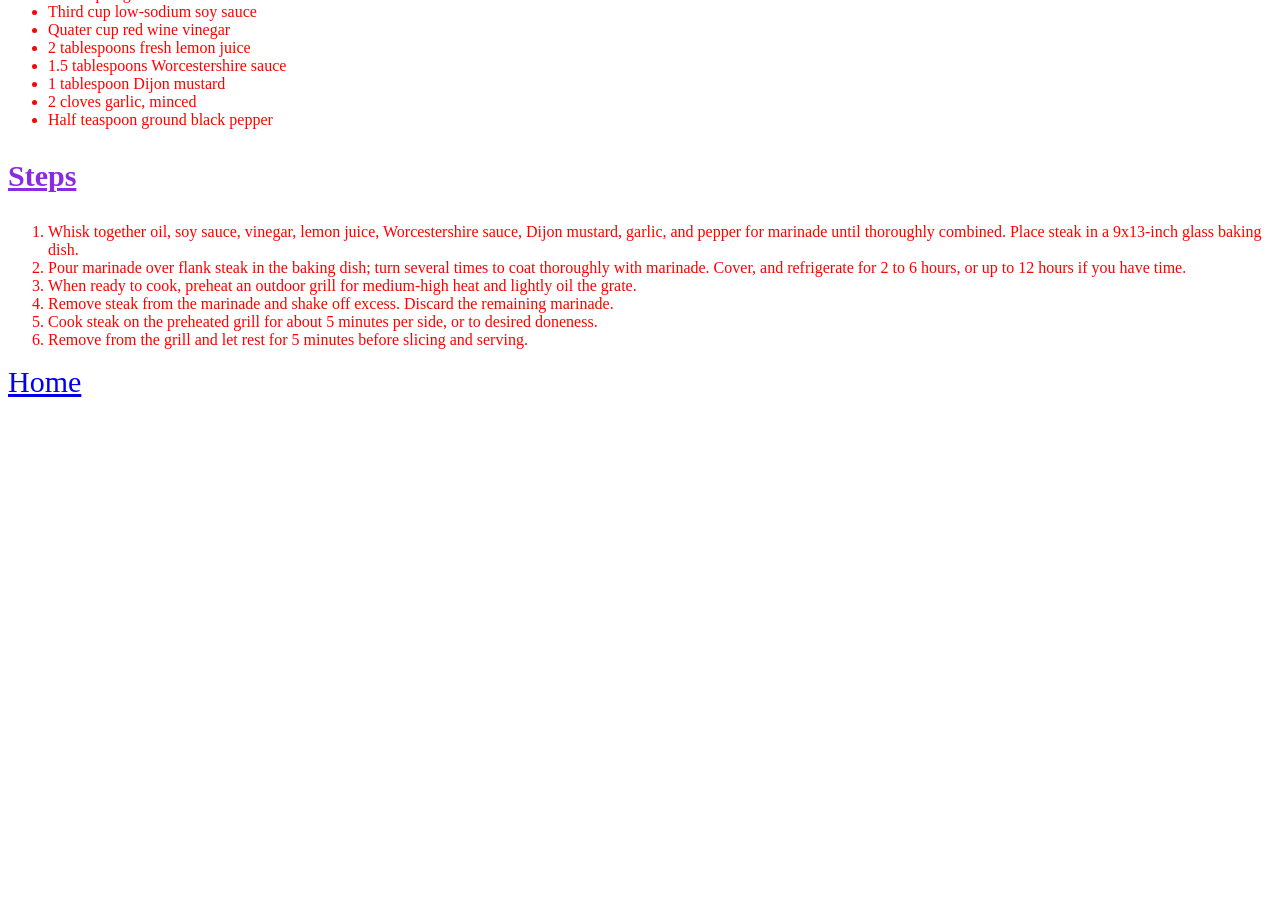
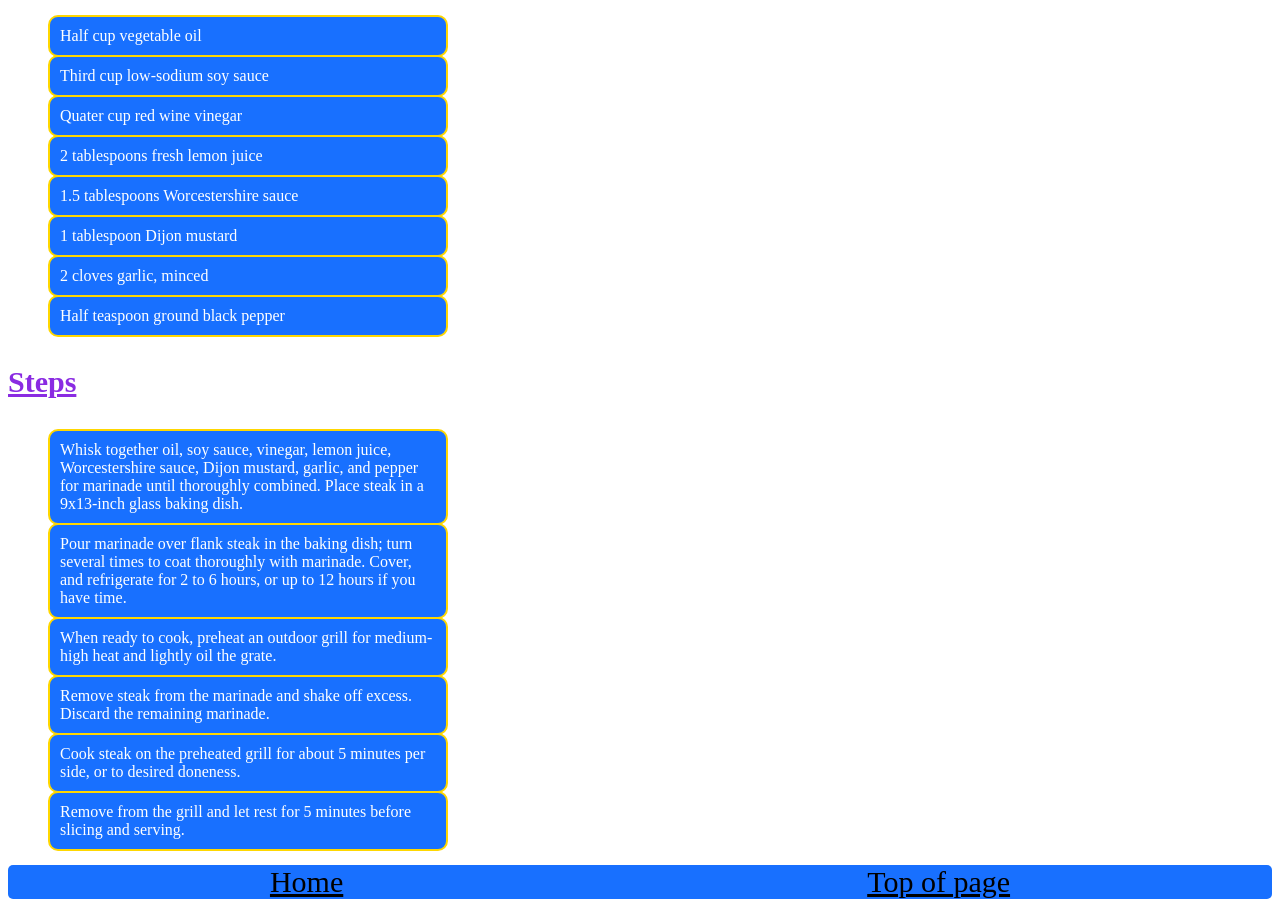
Before and after one commit to Jamesdoom0/odin-recipes, a plain HTML site: page recipes/steak.html in a window 1280 px wide. Shown: the part 668-1575 px from the top of the page. Before the commit the page ends 1075 px from the top, so only its background shows below. Drawn offline with Linux system fonts and the light colour scheme.

Commit message:
added top of page link and some flex boxs

```diff
--- a/recipes/steak.html
+++ b/recipes/steak.html
@@ -32,6 +32,9 @@
         <li>Cook steak on the preheated grill for about 5 minutes per side, or to desired doneness.</li>
         <li>Remove from the grill and let rest for 5 minutes before slicing and serving.</li>
     </ol>
-    <a class="home" href="../index.html">Home</a>
+    <div class="links-bottom">
+        <a class="home" href="../index.html">Home</a>
+        <a class="page-top" href="">Top of page</a>
+    </div>
 </body>
 </html>
--- a/style.css
+++ b/style.css
@@ -3,10 +3,15 @@
 }
 
 h1 {
-    color: aqua;
-    background-color: black;
+    color: white;
+    background-color: #1870ff;
     font-size: 50px;
     text-align: center;
+    border-radius: 10px;
+    border: 5px solid gold;
+    padding: 10px;
+
+
 }
 
 h3 {
@@ -19,10 +24,38 @@ h3 {
     font-size: 30px;
 }
 
+.page-top {
+    font-size: 30px;
+}
+
+ol {
+    box-sizing: border-box;
+    width: 400px;
+}
+
 li {
-    color: red;
+    color: white;
+    background-color: #1870ff;
+    padding: 10px;
+    border: 2px solid gold;
+    border-radius: 10px;
+    margin: 0px 10px -2px 0px;
+    box-sizing: border-box; /* Alternate box layout sets total size including margin and border */
+    height: auto;
+    width: 400px;
 }
 
 .recipe {
     font-size: 30px;
 }
+
+a {
+    color: black;
+}
+
+.links-bottom {
+    background-color:#1870ff;
+    border-radius: 5px;
+    display: flex;
+    justify-content: space-around;
+}
```
Also changed, not shown: recipes/apple-pie.html (+4 -1 lines), recipes/baked-camembert.html (+4 -1 lines).
